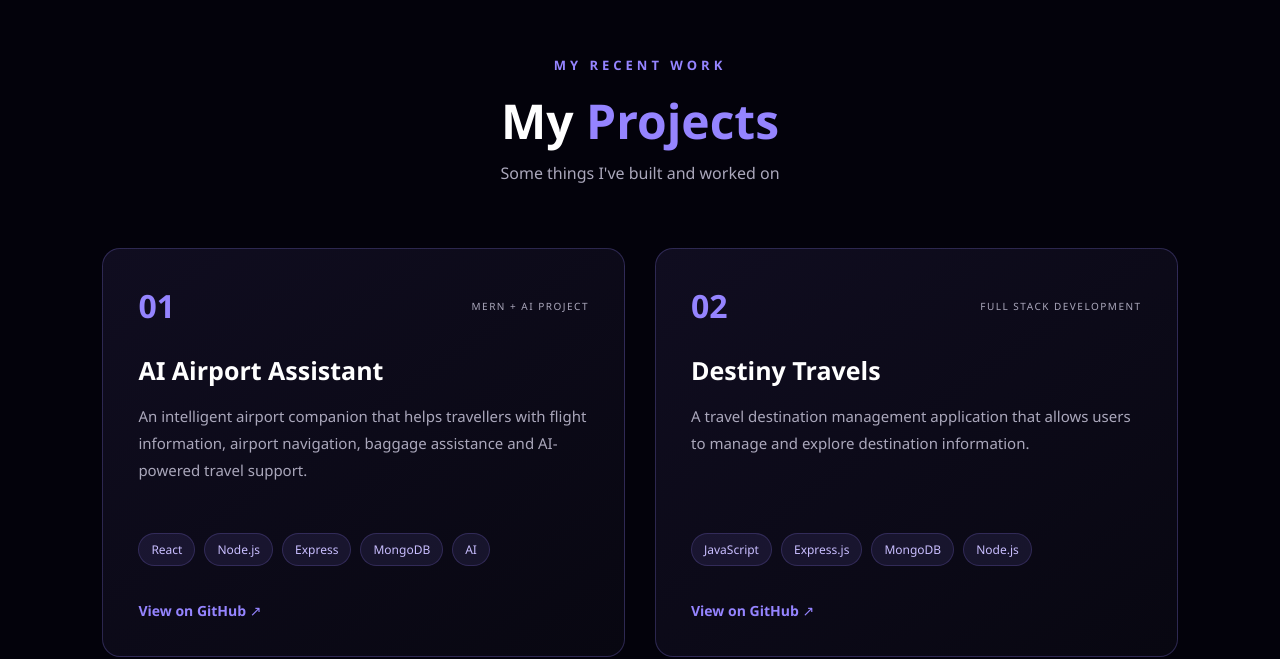
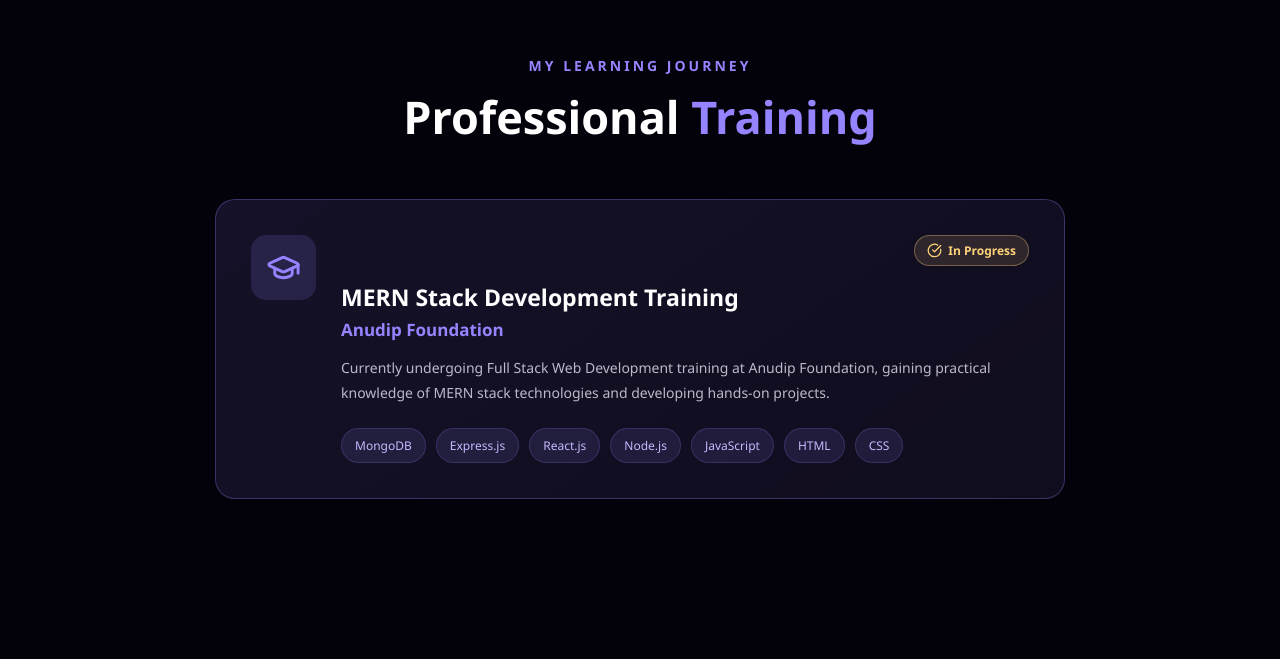
Before and after one commit to shivanipriyaks498-netizen/Shivani-Priya-KS---Portfolio, a React (Vite) app: page / in a window 1280 px wide. Shown: the part 3630-4289 px from the top of the page. Built offline with nearby package versions, Linux system fonts and the light colour scheme; the HTML template or start-up script is replaced by a standard one.

Commit message:
Update portfolio with training and certification sections

```diff
--- a/src/App.jsx
+++ b/src/App.jsx
@@ -8,6 +8,7 @@ import Certificates from "./sections/Certificates";
 import Experience from "./sections/Experience";
 import Contact from "./sections/Contact";
 import Footer from "./components/Footer";
+import Training from "./sections/Training";
 
 function App() {
   return (
@@ -17,6 +18,7 @@ function App() {
       <About />
       <Skills />
       <Education />
+      <Training />
       <Projects />
       <Certificates />
       <Experience />
--- a/src/sections/Certificates.css
+++ b/src/sections/Certificates.css
@@ -77,16 +77,18 @@
 }
 
 .certificate-status {
-  display: inline-block;
-  padding: 7px 13px;
+  color: #8ee6b1;
+  background: rgba(46, 204, 113, 0.12);
+  border: 1px solid rgba(46, 204, 113, 0.3);
+  padding: 6px 12px;
   border-radius: 20px;
-  font-size: 11px;
+  font-size: 12px;
   font-weight: 600;
 }
 
 .certificate-status.completed {
-  color: #a99aff;
-  background: rgba(149, 132, 255, 0.15);
+  color: #8ee6b1;
+  background: #8ee6b1(149, 132, 255, 0.15);
 }
 
 .certificate-status.progress {
--- /dev/null
+++ b/src/sections/Training.css
@@ -0,0 +1,180 @@
+
+.training {
+  padding: 100px 8%;
+  background: #03020b;
+  color: white;
+}
+
+.training-heading {
+  text-align: center;
+  margin-bottom: 55px;
+}
+
+.training-heading p {
+  color: #9584ff;
+  font-size: 14px;
+  letter-spacing: 3px;
+  font-weight: 600;
+  margin-bottom: 12px;
+}
+
+.training-heading h2 {
+  color: white;
+  font-size: clamp(30px, 4vw, 45px);
+  font-weight: 800;
+}
+
+.training-heading h2 span {
+  color: #9584ff;
+}
+
+/* TRAINING CARD */
+
+.training-card {
+  max-width: 850px;
+  margin: auto;
+  padding: 35px;
+  display: flex;
+  gap: 25px;
+  align-items: flex-start;
+
+  background: linear-gradient(
+    145deg,
+    rgba(149, 132, 255, 0.12),
+    rgba(20, 16, 35, 0.8)
+  );
+
+  border: 1px solid rgba(149, 132, 255, 0.3);
+  border-radius: 20px;
+  transition: 0.3s ease;
+}
+
+.training-card:hover {
+  transform: translateY(-7px);
+  border-color: #9584ff;
+  box-shadow: 0 15px 35px rgba(100, 70, 220, 0.15);
+}
+
+/* GRADUATION ICON */
+
+.training-icon {
+  min-width: 65px;
+  height: 65px;
+  border-radius: 15px;
+
+  display: flex;
+  align-items: center;
+  justify-content: center;
+
+  color: #9584ff;
+  background: rgba(149, 132, 255, 0.15);
+}
+
+/* CONTENT */
+
+.training-content {
+  flex: 1;
+  min-width: 0;
+}
+
+/* STATUS ALIGNMENT */
+
+.training-top {
+  display: flex;
+  justify-content: flex-end;
+  align-items: center;
+  width: 100%;
+  margin-bottom: 18px;
+}
+
+/* IN PROGRESS - ORANGE */
+
+.training-status {
+  display: inline-flex;
+  align-items: center;
+  justify-content: center;
+  gap: 6px;
+
+  color: #ffd27a;
+  background: rgba(255, 210, 122, 0.12);
+  border: 1px solid rgba(255, 210, 122, 0.35);
+
+  padding: 6px 12px;
+  border-radius: 20px;
+
+  font-size: 12px;
+  font-weight: 600;
+  white-space: nowrap;
+}
+
+/* TITLE AND DESCRIPTION */
+
+.training-content h3 {
+  color: white;
+  font-size: 23px;
+  margin: 0 0 8px;
+}
+
+.training-content h4 {
+  color: #9584ff;
+  font-size: 17px;
+  margin: 0 0 15px;
+}
+
+.training-content p {
+  color: #bdb8ca;
+  line-height: 1.8;
+  font-size: 14px;
+}
+
+/* TECHNOLOGY TAGS */
+
+.training-tags {
+  display: flex;
+  flex-wrap: wrap;
+  gap: 10px;
+  margin-top: 22px;
+}
+
+.training-tags span {
+  padding: 8px 13px;
+  background: rgba(149, 132, 255, 0.12);
+  color: #c5baff;
+  border: 1px solid rgba(149, 132, 255, 0.2);
+  border-radius: 20px;
+  font-size: 12px;
+}
+
+/* TABLET */
+
+@media (max-width: 768px) {
+  .training {
+    padding: 75px 6%;
+  }
+
+  .training-card {
+    padding: 25px;
+  }
+}
+
+/* MOBILE */
+
+@media (max-width: 480px) {
+  .training {
+    padding: 65px 20px;
+  }
+
+  .training-card {
+    flex-direction: column;
+    padding: 23px;
+    gap: 18px;
+  }
+
+  .training-content h3 {
+    font-size: 20px;
+  }
+
+  .training-content h4 {
+    font-size: 16px;
+  }
+}
--- /dev/null
+++ b/src/sections/Training.jsx
@@ -0,0 +1,68 @@
+
+import { motion } from "framer-motion";
+import { GraduationCap, CheckCircle } from "lucide-react";
+import "./Training.css";
+
+function Training() {
+  return (
+    <section className="training" id="training">
+
+      <motion.div
+        className="training-heading"
+        initial={{ opacity: 0, y: 25 }}
+        whileInView={{ opacity: 1, y: 0 }}
+        viewport={{ once: true }}
+      >
+        <p>MY LEARNING JOURNEY</p>
+        <h2>Professional <span>Training</span></h2>
+      </motion.div>
+
+      <motion.div
+        className="training-card"
+        initial={{ opacity: 0, y: 35 }}
+        whileInView={{ opacity: 1, y: 0 }}
+        viewport={{ once: true }}
+        transition={{ duration: 0.7 }}
+      >
+
+        <div className="training-icon">
+          <GraduationCap size={35} />
+        </div>
+
+        <div className="training-content">
+
+          {/* Status on the right */}
+          <div className="training-top">
+            <span className="training-status">
+              <CheckCircle size={15} />
+              In Progress
+            </span>
+          </div>
+
+          <h3>MERN Stack Development Training</h3>
+
+          <h4>Anudip Foundation</h4>
+
+          <p>
+            Currently undergoing Full Stack Web Development training at
+            Anudip Foundation, gaining practical knowledge of MERN stack
+            technologies and developing hands-on projects.
+          </p>
+
+          <div className="training-tags">
+            <span>MongoDB</span>
+            <span>Express.js</span>
+            <span>React.js</span>
+            <span>Node.js</span>
+            <span>JavaScript</span>
+            <span>HTML</span>
+            <span>CSS</span>
+          </div>
+
+        </div>
+      </motion.div>
+    </section>
+  );
+}
+
+export default Training;
```
